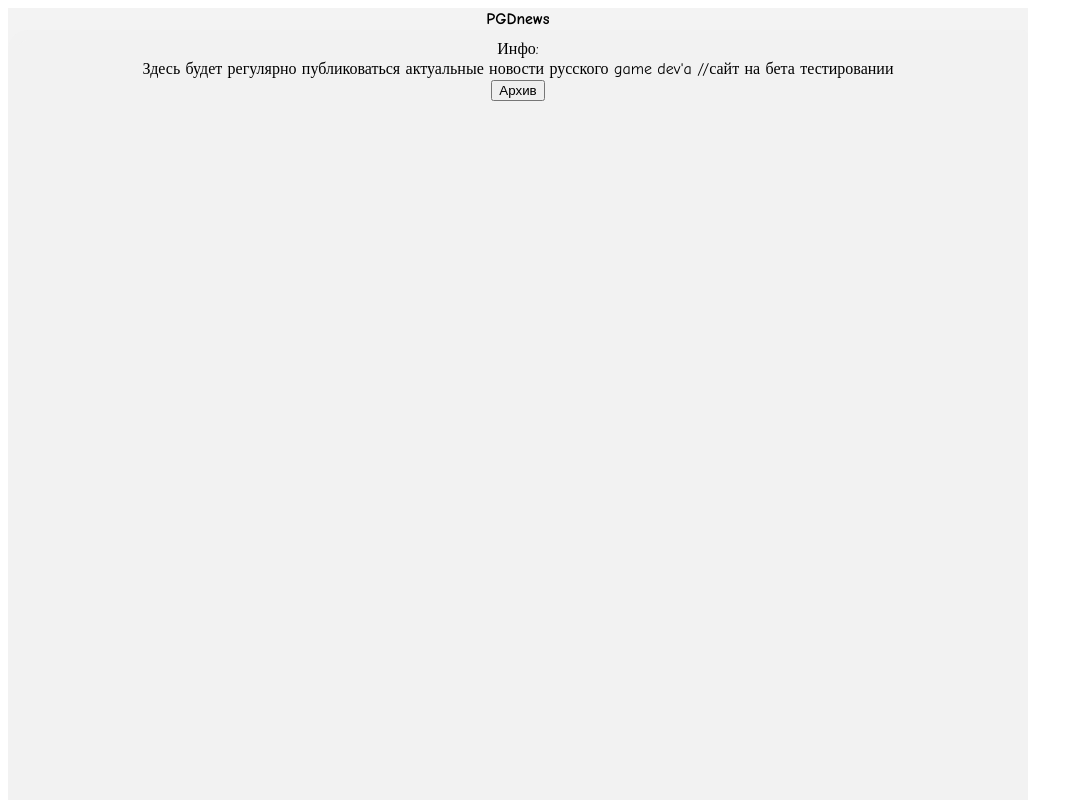
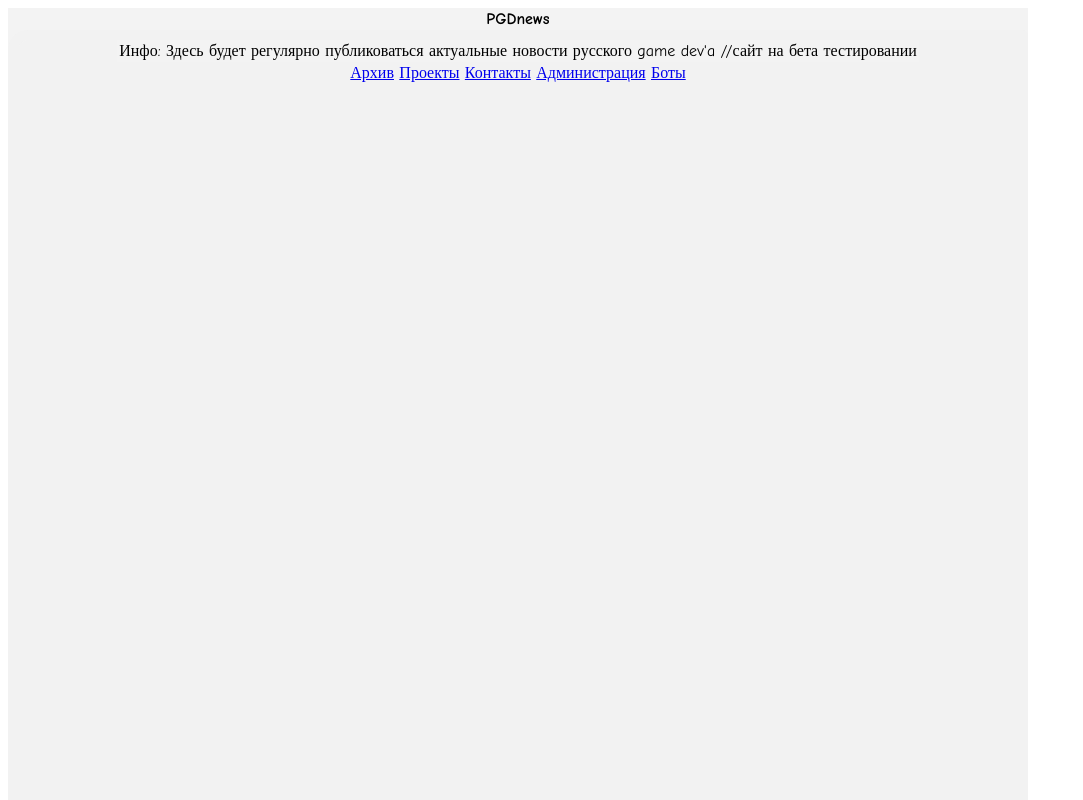
Before and after one commit to egorf710/PGDnews, a plain HTML site: page index.html in a window 1280 px wide. Shown: the top 800 px of the page, without its empty margins (0-1083 px from the left). Drawn offline with Linux system fonts and the light colour scheme.

Commit message:
Update index.html

```diff
--- a/index.html
+++ b/index.html
@@ -7,12 +7,16 @@
 <body>
 	<div>
 		<p><b class="front">PGDnews</b></p>
-		<span> Инфо: <p>
+		<span> <div class="upBor"> <p class="textMargin">Инфо:
 			Здесь будет регулярно публиковаться актуальные новости русского game dev'a
-			//сайт на бета тестировании
-		</p>
-		<p>
-			<button onclick="document.location='archive.html'">Архив</button>
+			//сайт на бета тестировании</p>
+		</div>
+		<p class="menuBttup">
+			<a class="button" href="archive.html">Архив</a>
+			<a class="button" href="archive.html">Проекты</a>
+			<a class="button" href="archive.html">Контакты</a>
+			<a class="button" href="archive.html">Администрация</a>
+			<a class="button" href="archive.html">Боты</a>
 		</p></span>
 	</div>
 </body>
```
